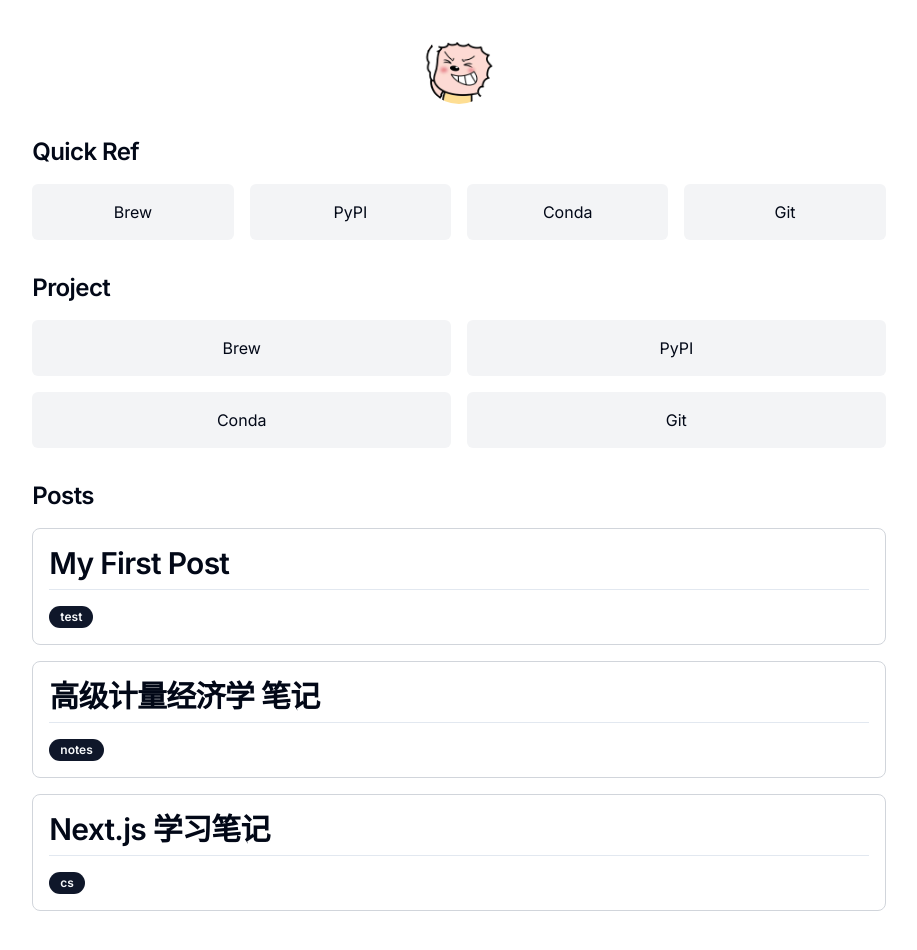
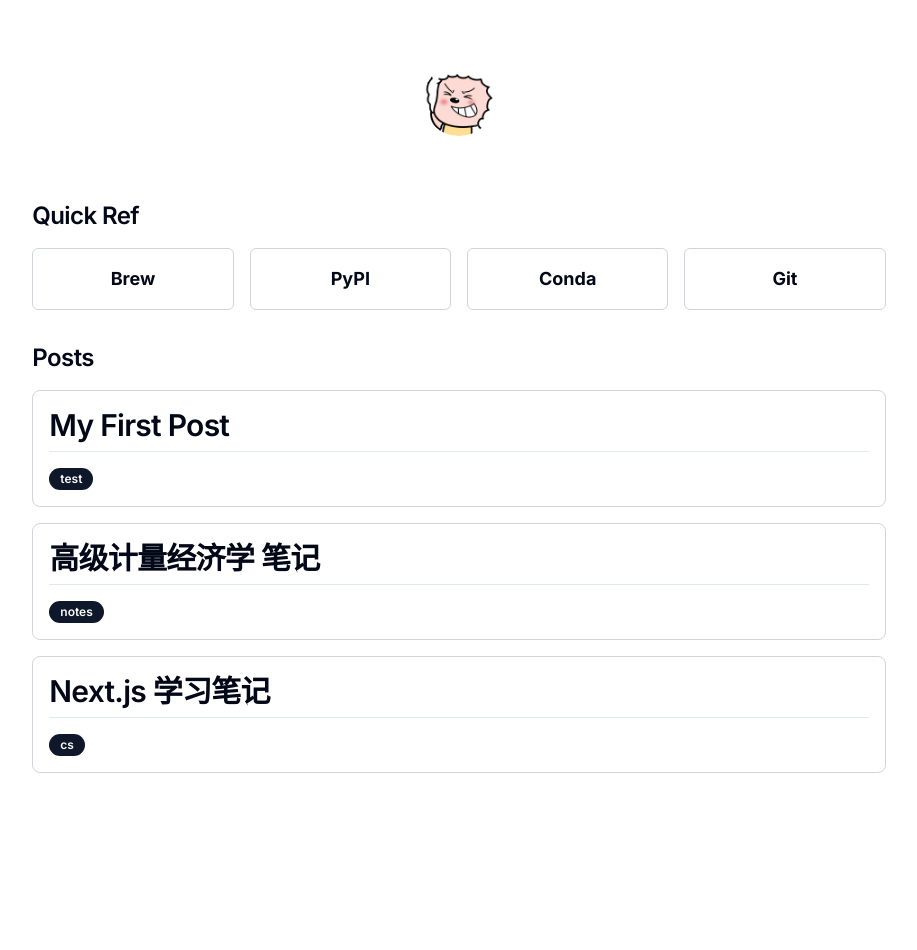
Before and after one commit to sitdownkevin/blog-next, a Next.js app: page / in a window 1280 px wide. Shown: the top 950 px of the page, without its empty margins (181-1098 px from the left). After the commit the page ends 837 px from the top, so only its background shows below. Built offline with nearby package versions, Linux system fonts and the light colour scheme.

Commit message:
response page

```diff
--- a/src/app/layout.js
+++ b/src/app/layout.js
@@ -18,7 +18,7 @@ export default function RootLayout({ children }) {
     <html lang="en">
       <body className={inter.className}>
           <div className="flex flex-col items-center justify-center w-full h-full">
-            <div className="w-2/3 mb-16">
+            <div className="w-5/6 md:w-2/3 min-w-sm mb-16">
                 {children}
             </div>
           </div>
--- a/src/app/page.js
+++ b/src/app/page.js
@@ -14,7 +14,7 @@ export default function Home() {
   return (
     <>
       <div className="flex flex-col justify-center items-center">
-        <div className="flex flex-col justify-center items-center p-8 w-full">
+        <div className="flex flex-col justify-center items-center p-16 w-full">
           <Image
             src='/k.jpg'
             width={72}
@@ -23,19 +23,20 @@ export default function Home() {
             className="rounded-full"
           />
         </div>
+
         <div className="flex flex-col w-full">
           <h3>Quick Ref</h3>
           <div className="grid grid-cols-4 gap-4 mt-4">
             {quickRefCards.map((card) => (
-                <div className="flex flex-col justify-center items-center p-4 rounded-md bg-gray-100" key={card.key}>
-                  {card.name}
+                <div className="flex flex-col justify-center items-center p-4 rounded-md border border-gray-300" key={card.key}>
+                  <p className="font-bold text-lg">{card.name}</p>
                 </div>
               ))}
           </div>
         </div>
 
 
-        <div className="flex flex-col w-full mt-8">
+        {/* <div className="flex flex-col w-full mt-8">
           <h3>Project</h3>
           <div className="grid grid-cols-2 gap-4 mt-4">
             {quickRefCards.map((card) => (
@@ -44,7 +45,7 @@ export default function Home() {
                 </div>
               ))}
           </div>
-        </div>
+        </div> */}
 
         <div className="flex flex-col w-full mt-8">
           <h3><Link href={'/posts'}>Posts</Link></h3>
```
